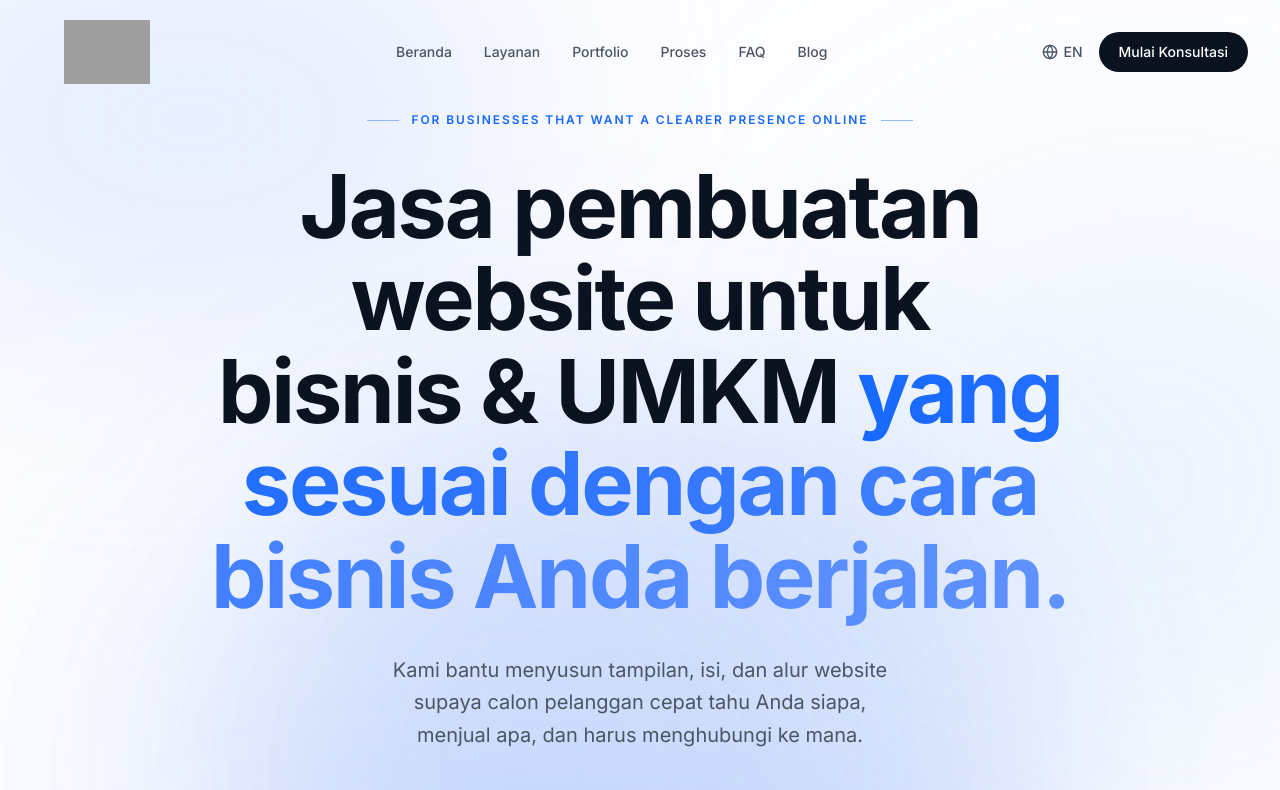
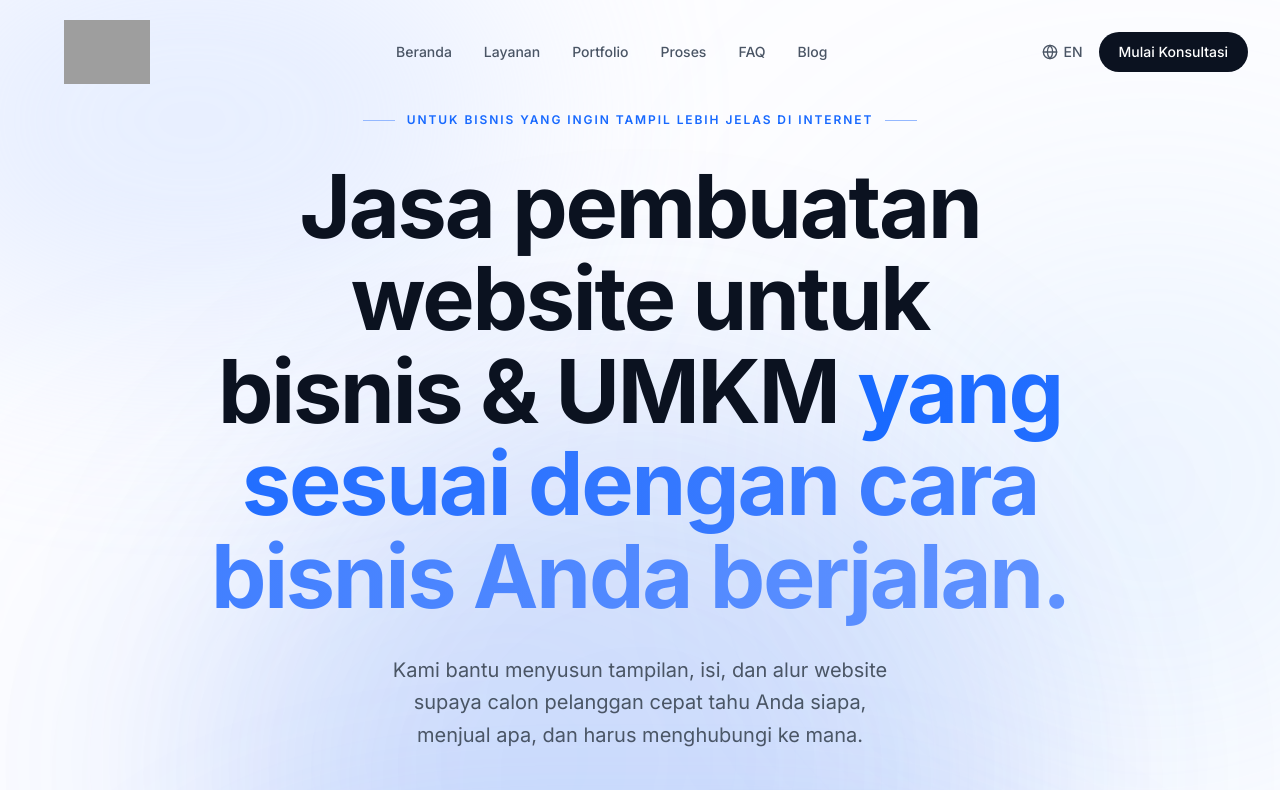
Before and after one commit to barrack3030-wq/NAKAMA-DIGITAL-UPGRADE, a React (Vite) app: page / in a window 1280 px wide. Shown: the top 790 px of the page. Built offline with nearby package versions, Linux system fonts and the light colour scheme; grey boxes are pictures that could not be loaded.

Commit message:
Copy: restore Indonesian homepage eyebrow

```diff
--- a/src/locales.ts
+++ b/src/locales.ts
@@ -12,7 +12,7 @@ export const dict = {
       cta: 'Mulai Konsultasi'
     },
     hero: {
-      eyebrow: 'For businesses that want a clearer presence online',
+      eyebrow: 'Untuk bisnis yang ingin tampil lebih jelas di internet',
       title1: 'Jasa pembuatan website untuk\nbisnis & UMKM',
       titleHighlight: 'yang sesuai dengan cara bisnis Anda berjalan.',
       desc: 'Kami bantu menyusun tampilan, isi, dan alur website supaya calon pelanggan cepat tahu Anda siapa, menjual apa, dan harus menghubungi ke mana.',
```
